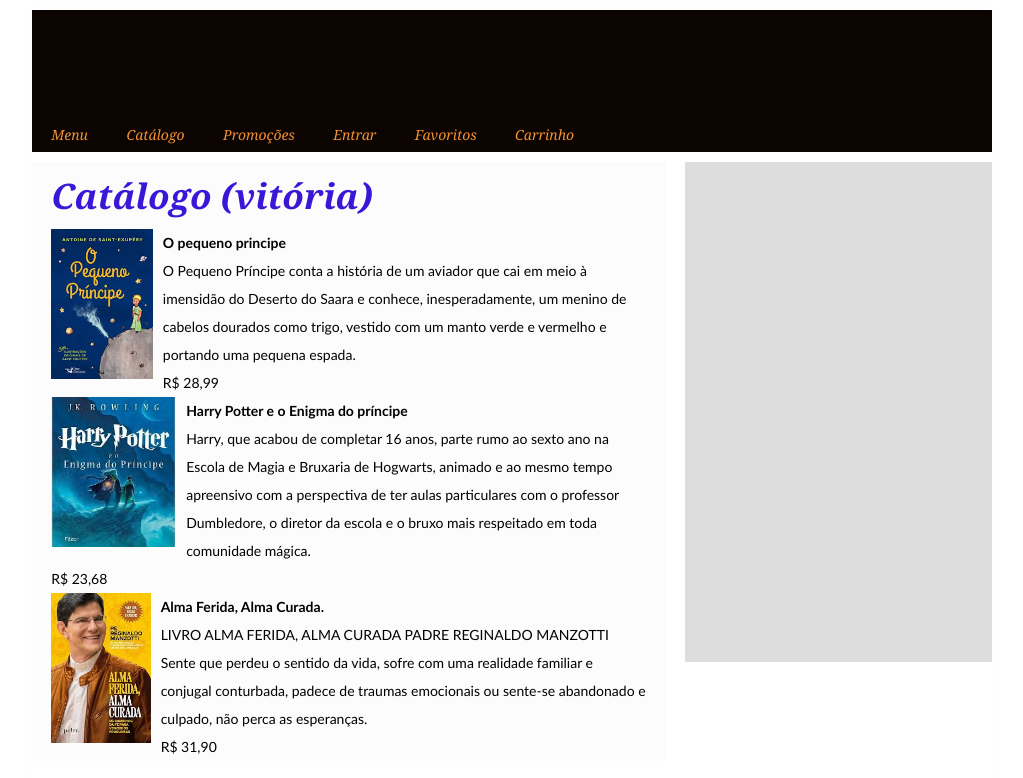
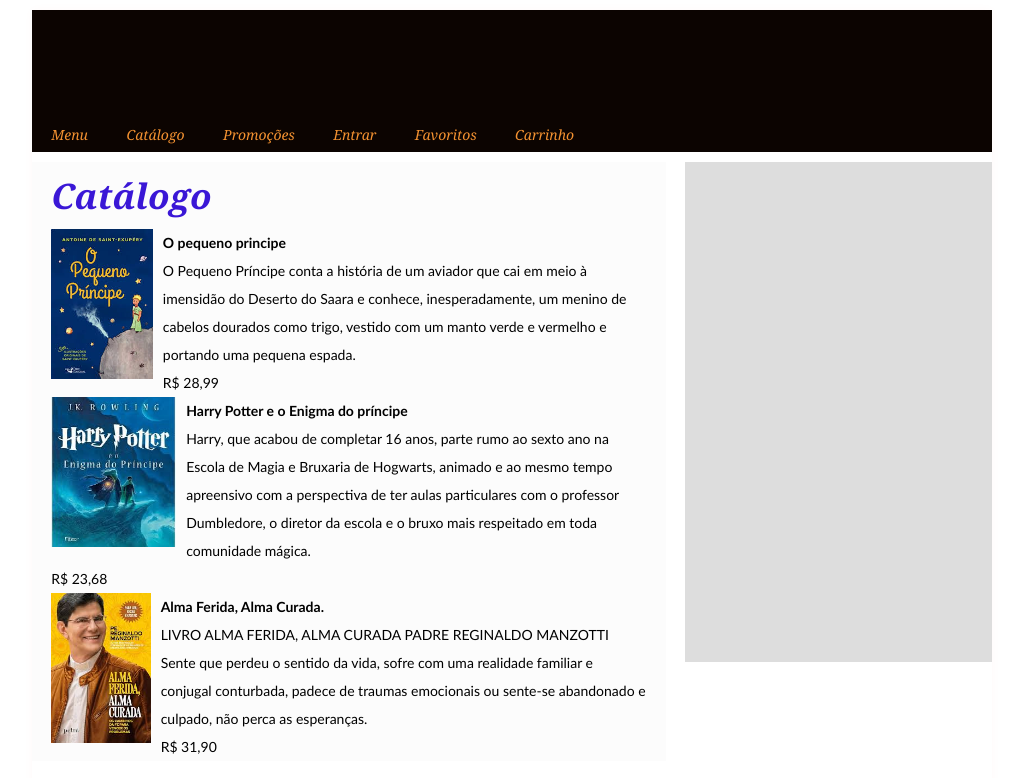
Before and after one commit to luananascimentoLNC/Encantodaspaginas, a plain HTML site: page index.html in a window 1280 px wide. Shown: the whole page, without its empty margins (128-1151 px from the left). Drawn offline with Linux system fonts and the light colour scheme.

Commit message:
ALTERAÇÃO

```diff
--- a/index.html
+++ b/index.html
@@ -118,7 +118,7 @@
             </nav>
 
             <section class="conteudo">
-              <h1>Catálogo (vitória)</h1>
+              <h1>Catálogo</h1>
               <p><img src="download.jpg" "width="125" height="150" </p>
                 <b>O pequeno principe </b></p>
               <p>O Pequeno Príncipe conta a história de um aviador que cai em meio à imensidão do Deserto do Saara e conhece, inesperadamente, um menino de cabelos dourados como trigo, vestido com um manto verde e vermelho e portando uma pequena espada.</p>
```
